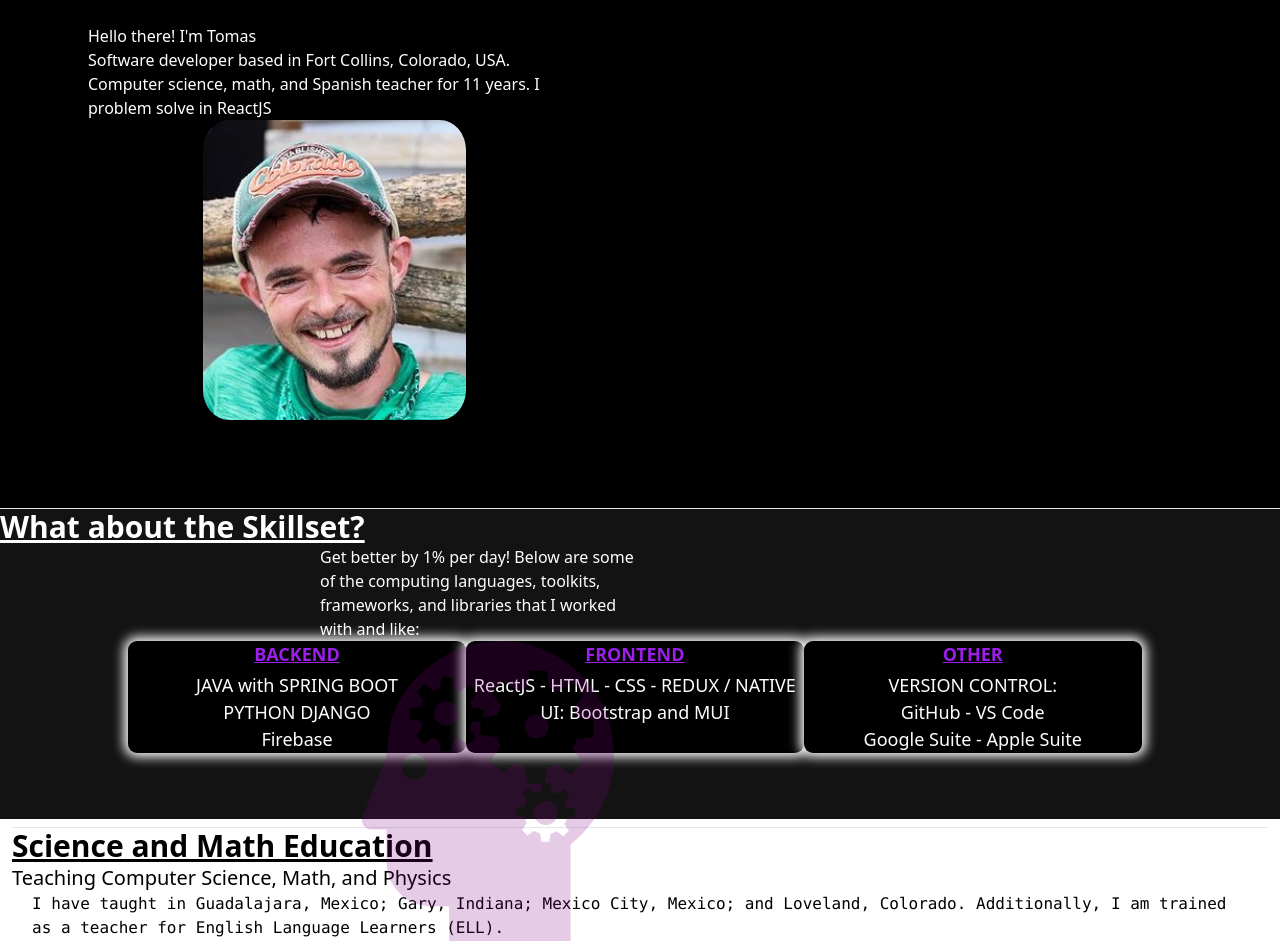
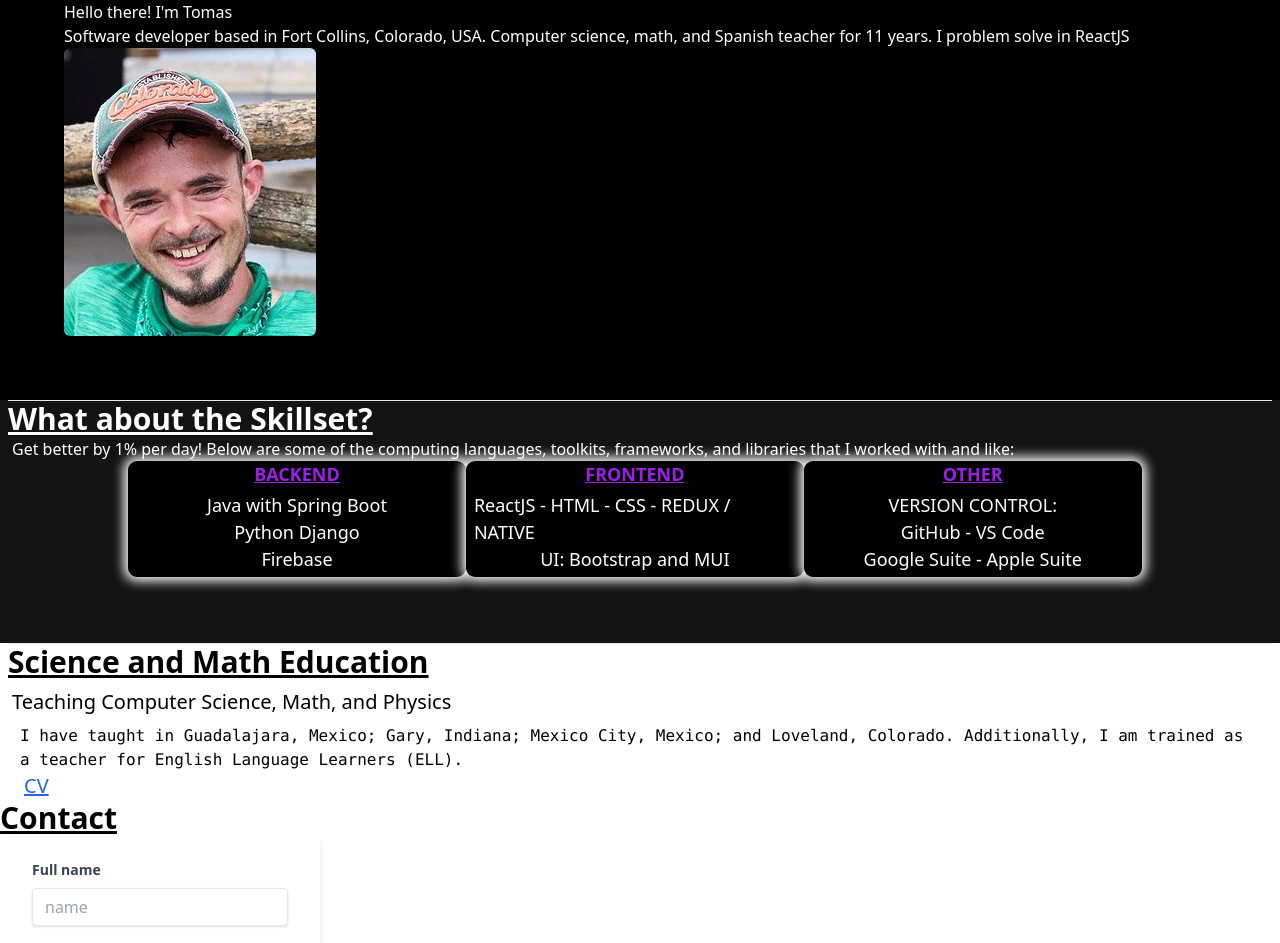
Before and after one commit to RThemian/react-portfolio-website, a React (Create React App) app: page / in a window 1280 px wide. Shown: the part 731-1674 px from the top of the page. Built offline with nearby package versions, Linux system fonts and the light colour scheme.

Commit message:
updated padding

```diff
--- a/src/components/About/About.js
+++ b/src/components/About/About.js
@@ -6,16 +6,18 @@ const About = () => {
     return (
         <div className={classes.AboutMe} id="about">
             <PageHeader title = {'About Me'} />
-            <div className={classes.Container}>
+            <div className='grid-cols-2'>
                 <div className={classes.Text}>
+
                     <h2>Hello there! I'm Tomas</h2>
+
                     <p>
                         Software developer based in Fort Collins, Colorado, USA.
                         Computer science, math, and Spanish teacher for 11 years.
                         I problem solve in ReactJS
                     </p>
                     <div className={classes.Photo}>
-                        <img className={classes.Me} src ={profileMe} alt = 'me'></img>
+                        <img className='rounded-md' src ={profileMe} alt = 'me'></img>
                     </div>
                 </div>
             </div>
--- a/src/components/About/About.module.css
+++ b/src/components/About/About.module.css
@@ -9,6 +9,7 @@
 }
 .AboutMe .Container {
     display: flex;
+    grid-row: span;
 
 }
 
@@ -23,9 +24,3 @@
     display: flex;
     justify-content: center;
 }
-
-.AboutMe .Container .Photo .Me {
-    height: 300px;
-    border-radius: 10%;
-    display: flex;
-}
--- a/src/components/Home/Home.js
+++ b/src/components/Home/Home.js
@@ -1,22 +1,30 @@
 import classes from './Home.module.css'
 import codeSymbol from './../../images/codeSymbol.png'
 import mountainMe from './../../images/mountainMe.jpg'
+import codingMe from './../../images/codingMe.jpg'
 
 
 
 const Home = () => {
-    return (
+    return ( <>
     <div className = {classes.Home}>
         <div className = {classes.Container}>
             <h1 className = 'font-extrabold font-serif text-4xl text-white ' >Hello Fellow Coders!</h1>
             <h1>Welcome to my PORTO-FOLIO</h1>
         </div>
 
+
+
         <img className = {classes.Code} src = {codeSymbol} alt = 'codeSymbol' ></img>
 
-        <img  src = {mountainMe} alt = "profileMe"></img>
+        <img className = 'rounded-full px-2 py-3' src = {mountainMe} alt = "profileMe"></img>
+      {/*
+        <img className = {classes.Code} src = {codeSymbol} alt = 'codeSymbol' ></img>
 
-    </div>
+        <img  src = {codingMe} alt = "profileMe"></img> */}
+
+        </div>
+    </>
      );
 }
 
--- a/src/components/Home/Home.module.css
+++ b/src/components/Home/Home.module.css
@@ -3,7 +3,7 @@
 }
 
 .Home {
-    background: lightblue;
+    background: black;
     display: flex;
     height: 630px;
     padding-top: 80px;
@@ -31,13 +31,3 @@
     bottom: 0;
     left: 2%;
 }
-
-.Home .ConnectedWorld {
-    height: 70%;
-    position: absolute;
-    right: 10%;
-    top: 20%;
-    z-index: 0;
-    opacity: 50%;
-    animation: rotator;
-}
--- a/src/components/PageHeader/PageHeader.js
+++ b/src/components/PageHeader/PageHeader.js
@@ -2,7 +2,7 @@ import classes from './PageHeader.module.css'
 
 const PageHeader = (props) => {
     return (
-        <div className='text-3xl font-bold underline'>
+        <div className='text-3xl font-bold underline px-2'>
             <hr />
             <h1>{props.title}</h1>
 
--- a/src/components/Skills/Skills.js
+++ b/src/components/Skills/Skills.js
@@ -7,24 +7,26 @@ const listTitleStyle = {fontWeight: 900, color:'#9B1FE8', marginBottom:'4px', te
 const backendSkills =
     <ul>
         <li style={listTitleStyle}>BACKEND</li>
-        <li>JAVA with SPRING BOOT</li>
-        <li>PYTHON DJANGO</li>
-        <li>Firebase</li>
+
+
+        <li className='px-2'>Java with Spring Boot</li>
+        <li className='px-2'>Python Django</li>
+        <li className='px-2'>Firebase</li>
     </ul>
 
 const frontendSkills =
-    <ul>
+    <ul >
         <li style={listTitleStyle}>FRONTEND</li>
-        <li>ReactJS - HTML - CSS - REDUX / NATIVE</li>
-        <li>UI: Bootstrap and MUI</li>
+        <li className='px-2'>ReactJS - HTML - CSS - REDUX / NATIVE</li>
+        <li className='px-2'>UI: Bootstrap and MUI</li>
     </ul>
 
 const otherSkills =
     <ul>
         <li style={listTitleStyle}>OTHER</li>
-        <li>VERSION CONTROL:</li>
-        <li>GitHub - VS Code</li>
-        <li>Google Suite - Apple Suite</li>
+        <li className='px-2'>VERSION CONTROL:</li>
+        <li className='px-2'>GitHub - VS Code</li>
+        <li className='px-2  pb-1' >Google Suite - Apple Suite</li>
     </ul>
 
 const totalSkills = [backendSkills, frontendSkills, otherSkills]
@@ -35,13 +37,14 @@ const totalSkills = [backendSkills, frontendSkills, otherSkills]
 const Skills = () => {
     return (
     <div className={classes.Skills} id = "skills">
+
         <PageHeader title = {"What about the Skillset?"} />
-        <p>
-            Get better by 1% per day!
-            Below are some of the computing languages, toolkits, frameworks,
+
+
+        <h1 className = 'px-3'>
+            Get better by 1% per day! Below are some of the computing languages, toolkits, frameworks,
             and libraries that I worked with and like:
-        </p>
-        <img className = {classes.Icon} src = {codeThinking} alt = 'CodeThinking'/>
+        </h1>
 
         <div className = {classes.Container}>
 
--- a/src/components/Teaching/Teaching.js
+++ b/src/components/Teaching/Teaching.js
@@ -4,9 +4,9 @@ import classes from './Teaching.module.css';
 
 const Teaching = () => {
     return (
-    <div id = "teaching" className = 'p-2 px-3'>
+    <div id = "teaching" >
         <PageHeader title = {"Science and Math Education"} />
-        <h1 className='text-xl'>Teaching Computer Science, Math, and Physics</h1>
+        <h1 className = 'text-xl p-2 px-3'>Teaching Computer Science, Math, and Physics</h1>
         <div className={classes.TeachingContent}>
             <div className={classes.Paragraph}>
                 <p className = 'px-5 font-mono'>
```
Also changed, not shown: src/images/codeThinking.svg, src/images/codingMe.jpg (added).
